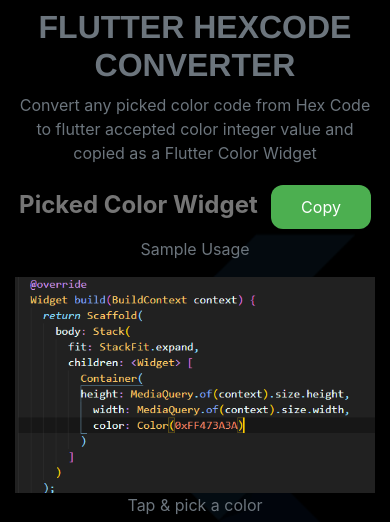
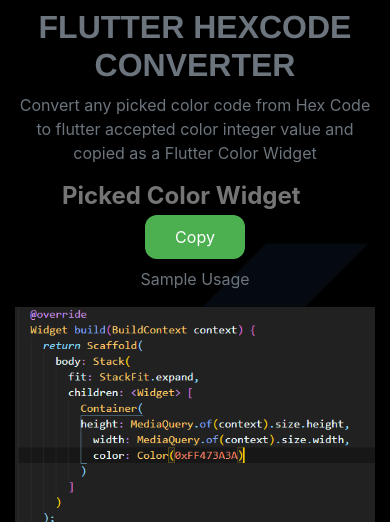
Before and after one commit to chidibede/Flutter-Color-Picker, a PHP site: page /convert.html in a window 390 px wide. Shown: the top 522 px of the page. Run offline with PHP 8.4, Linux system fonts and the light colour scheme; some libraries are stand-ins or nearby versions; some web fonts are replaced.

Commit message:
Modified the responsive nature

```diff
--- a/css/main.css
+++ b/css/main.css
@@ -99,7 +99,7 @@ body {
     -webkit-transition:height 1s;
     font-size:24px;
     font-weight: bolder;
-    width: 70%;
+    width: 75%;
 }
 
 }
```
